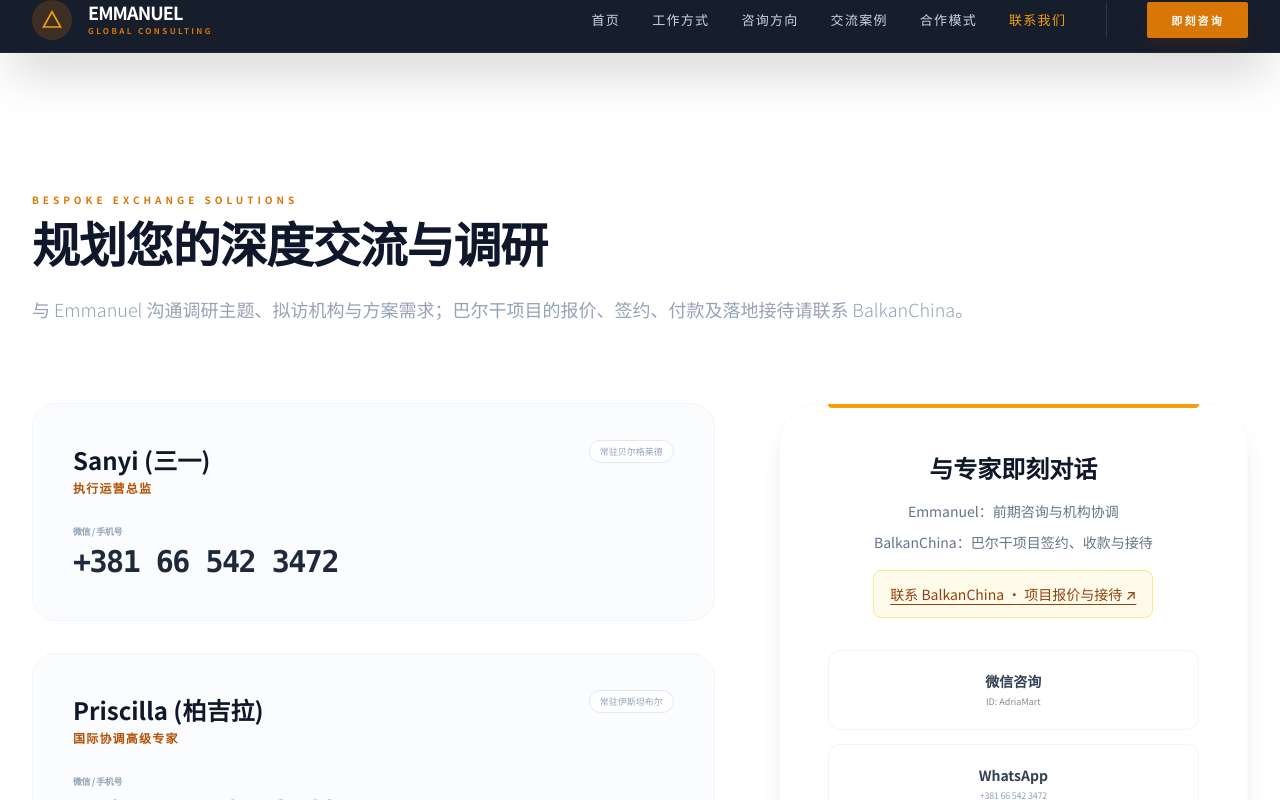
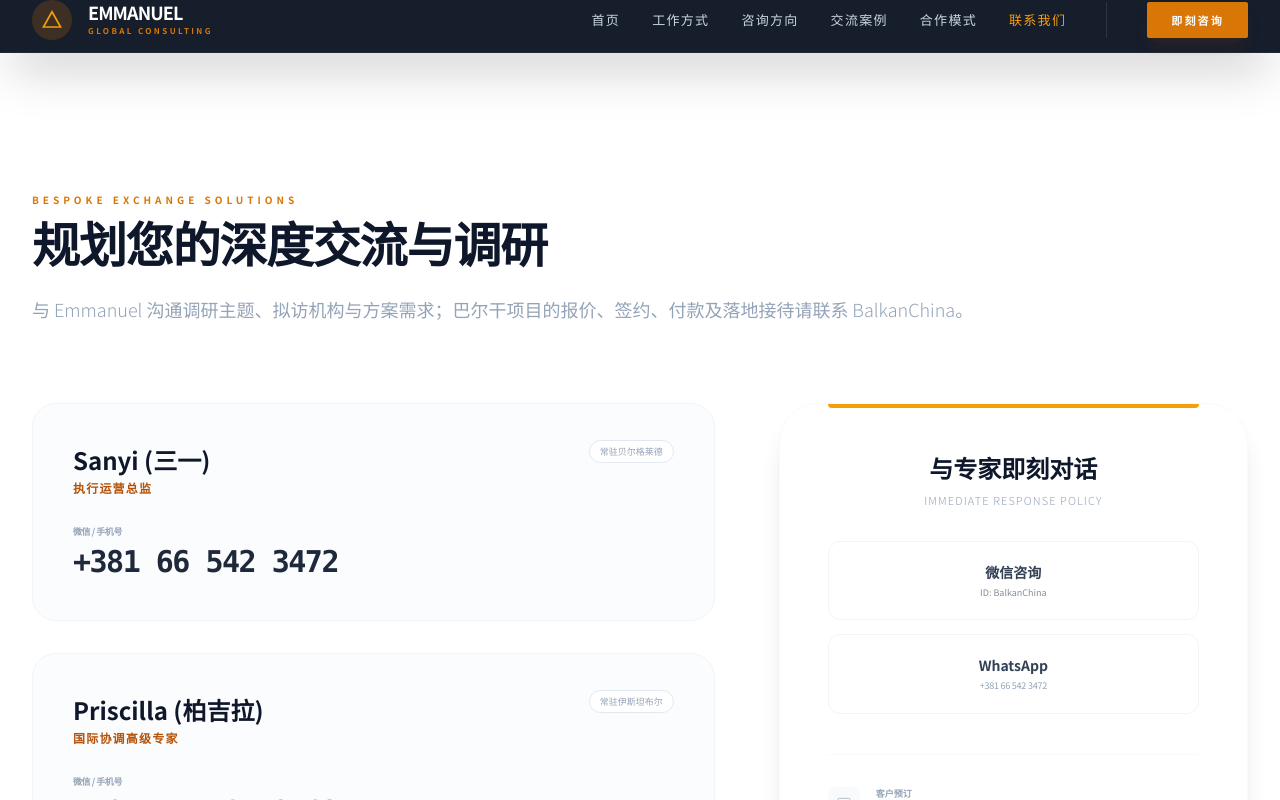
Before and after one commit to AdriaMartHQ/emmanuel, a React (Vite) app: page /contact in a window 1280 px wide. Shown: the top 800 px of the page. Built offline with nearby package versions, Linux system fonts and the light colour scheme.

Commit message:
Restore original contact card and use BalkanChina WeChat ID

```diff
--- a/components/Contact.tsx
+++ b/components/Contact.tsx
@@ -5,7 +5,7 @@ import type { GeoJsonObject } from 'geojson';
 import 'leaflet/dist/leaflet.css';
 import '../styles/map.css';
 import serviceLand from '../data/service-land.json';
-import { BALKAN_PARTNER, WECHAT_ID } from '../constants/content';
+import { WECHAT_ID } from '../constants/content';
 
 const RECEPTION_HUBS = [
   { name: 'Istanbul (伊斯坦布尔)', sub: '总部 / 执行中心', lat: 41.0082, lng: 28.9784 },
@@ -171,13 +171,7 @@ const Contact: React.FC = () => {
               <div className="absolute top-0 left-12 right-12 h-1 bg-amber-500 rounded-b-full"></div>
               <div className="text-center mb-8">
                 <h3 className="text-xl sm:text-2xl font-bold text-slate-900 mb-2">与专家即刻对话</h3>
-                <div className="mt-4 text-sm text-slate-500 leading-relaxed">
-                  <p>Emmanuel：前期咨询与机构协调</p>
-                  <p className="mt-2">BalkanChina：巴尔干项目签约、收款与接待</p>
-                  <a href={BALKAN_PARTNER.contact} target="_blank" rel="noopener noreferrer" className="inline-block mt-4 px-4 py-3 bg-amber-50 text-amber-800 border border-amber-200 rounded-lg font-medium underline underline-offset-4">
-                    联系 BalkanChina · 项目报价与接待 ↗
-                  </a>
-                </div>
+                <p className="text-slate-400 text-[11px] font-light uppercase tracking-widest">Immediate Response Policy</p>
               </div>
               <div className="space-y-3.5 mb-10">
                 <button onClick={handleWeChatClick} className={`w-full py-5 px-6 border rounded-xl flex flex-col items-center justify-center gap-1 font-bold transition-all active:scale-[0.98] ${isCopied ? 'bg-amber-50 border-amber-200 text-amber-600' : 'bg-white border-slate-100 text-slate-700 active:bg-slate-50'}`}>
@@ -195,7 +189,7 @@ const Contact: React.FC = () => {
                     <svg className="w-4 h-4 text-slate-400" fill="none" viewBox="0 0 24 24" stroke="currentColor"><path d="M3 8l7.89 5.26a2 2 0 002.22 0L21 8M5 19h14a2 2 0 002-2V7a2 2 0 00-2-2H5a2 2 0 00-2 2v10a2 2 0 002 2z" /></svg>
                   </div>
                   <div className="text-left">
-                    <p className="text-[9px] text-slate-400 uppercase font-bold">Emmanuel · 前期咨询</p>
+                    <p className="text-[9px] text-slate-400 uppercase font-bold">客户预订</p>
                     <p className="text-sm font-bold text-slate-800">consult@emmanuel.tr</p>
                   </div>
                 </a>
--- a/constants/content.tsx
+++ b/constants/content.tsx
@@ -14,8 +14,8 @@ export const BALKAN_PARTNER = {
   contact: 'https://balkanchina.com/contactus',
 };
 
-// Preserve the contact ID currently published on emmanuel.tr.
-export const WECHAT_ID = 'AdriaMart';
+// Shared by the displayed contact ID and the click-to-copy action.
+export const WECHAT_ID = 'BalkanChina';
 
 export const FOCUS_AREAS: FocusArea[] = [
   {
```
